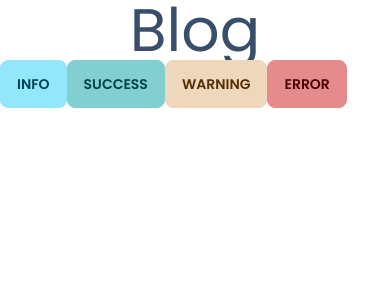
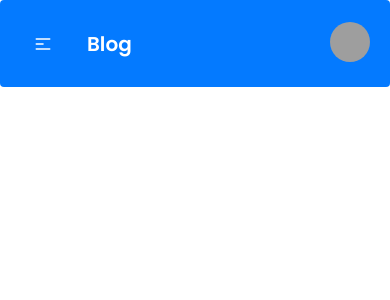
Before and after one commit to EkramH/blog-client-side, a React (Create React App) app: page / in a window 390 px wide. Shown: the top 300 px of the page. Built offline with nearby package versions, Linux system fonts and the light colour scheme; grey boxes are pictures that could not be loaded.

Commit message:
header component:

```diff
--- a/src/App.js
+++ b/src/App.js
@@ -1,13 +1,10 @@
 import "./App.css";
+import Header from "./components/Header";
 
 function App() {
   return (
     <div>
-      <h1 className="text-6xl text-center">Blog</h1>
-      <button className="btn btn-info">Info</button>
-      <button className="btn btn-success">Success</button>
-      <button className="btn btn-warning">Warning</button>
-      <button className="btn btn-error">Error</button>
+      <Header />
     </div>
   );
 }
--- /dev/null
+++ b/src/components/Header.js
@@ -0,0 +1,81 @@
+import React from "react";
+
+const Header = () => {
+  return (
+    <div>
+      <nav className="bg-primary px-2 sm:px-4 py-2.5 rounded text-base-100">
+        <div className="navbar container mx-auto">
+          <div className="navbar-start">
+            <div className="dropdown">
+              <label className="btn btn-ghost lg:hidden">
+                <svg
+                  xmlns="http://www.w3.org/2000/svg"
+                  className="h-5 w-5"
+                  fill="none"
+                  viewBox="0 0 24 24"
+                  stroke="currentColor"
+                >
+                  <path
+                    strokeLinecap="round"
+                    strokeLinejoin="round"
+                    strokeWidth="2"
+                    d="M4 6h16M4 12h8m-8 6h16"
+                  />
+                </svg>
+              </label>
+              <ul className="menu menu-compact dropdown-content mt-3 p-2 shadow bg-base-100 rounded-box w-52">
+                <li>
+                  <p>Home</p>
+                </li>
+                <li>
+                  <p>About</p>
+                </li>
+              </ul>
+            </div>
+            <a href="ee" className="btn btn-ghost normal-case text-xl">
+              Blog
+            </a>
+          </div>
+          <div className="navbar-center hidden md:flex">
+            <ul className="menu menu-horizontal p-0">
+              <li>
+                <p>Home</p>
+              </li>
+              <li>
+                <p>About</p>
+              </li>
+            </ul>
+          </div>
+          <div className="navbar-end">
+            <div className="dropdown dropdown-end">
+              <label tabIndex={0} className="btn btn-ghost btn-circle avatar">
+                <div className="w-10 rounded-full">
+                  <img src="https://placeimg.com/80/80/people" alt="" />
+                </div>
+              </label>
+              <ul
+                tabIndex={0}
+                className="mt-3 p-2 shadow menu menu-compact dropdown-content bg-secondary rounded-box w-52"
+              >
+                <li>
+                  <a href="ee" className="justify-between">
+                    Profile
+                    <span className="badge">New</span>
+                  </a>
+                </li>
+                <li>
+                  <p>Settings</p>
+                </li>
+                <li>
+                  <p>Logout</p>
+                </li>
+              </ul>
+            </div>
+          </div>
+        </div>
+      </nav>
+    </div>
+  );
+};
+
+export default Header;
```
